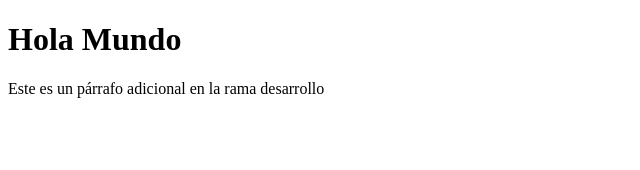
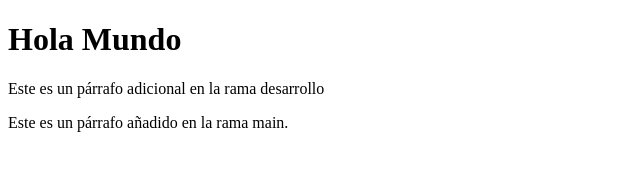
Before and after one commit to kaniho/DAW-DDAW, a plain HTML site: page index.html in a window 1280 px wide. Shown: the whole page, without its empty margins (0-640 px from the left). Drawn offline with Linux system fonts and the light colour scheme.

Commit message:
Added a paragraph in the master branch

```diff
--- a/index.html
+++ b/index.html
@@ -8,5 +8,6 @@
 <body>
     <h1>Hola Mundo</h1>
     <p>Este es un párrafo adicional en la rama desarrollo</p>
+    <p>Este es un párrafo añadido en la rama main.</p>
 </body>
 </html>
```
